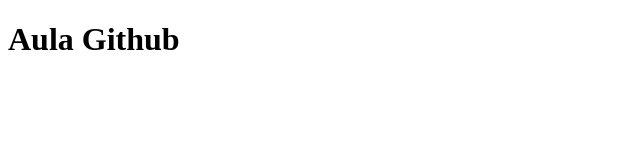
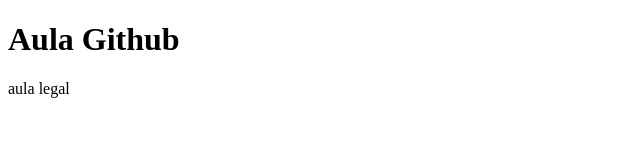
Before and after one commit to kauejhon/aula-github-tera, a plain HTML site: page index.html in a window 1280 px wide. Shown: the full height of the page, 0-640 px from the left. Drawn offline with Linux system fonts and the light colour scheme.

Commit message:
Update index.html

```diff
--- a/index.html
+++ b/index.html
@@ -7,5 +7,6 @@
   </head>
   <body>
     <h1>Aula Github</h1>
+    <p> aula legal </p>
   </body>
 </html>
```
